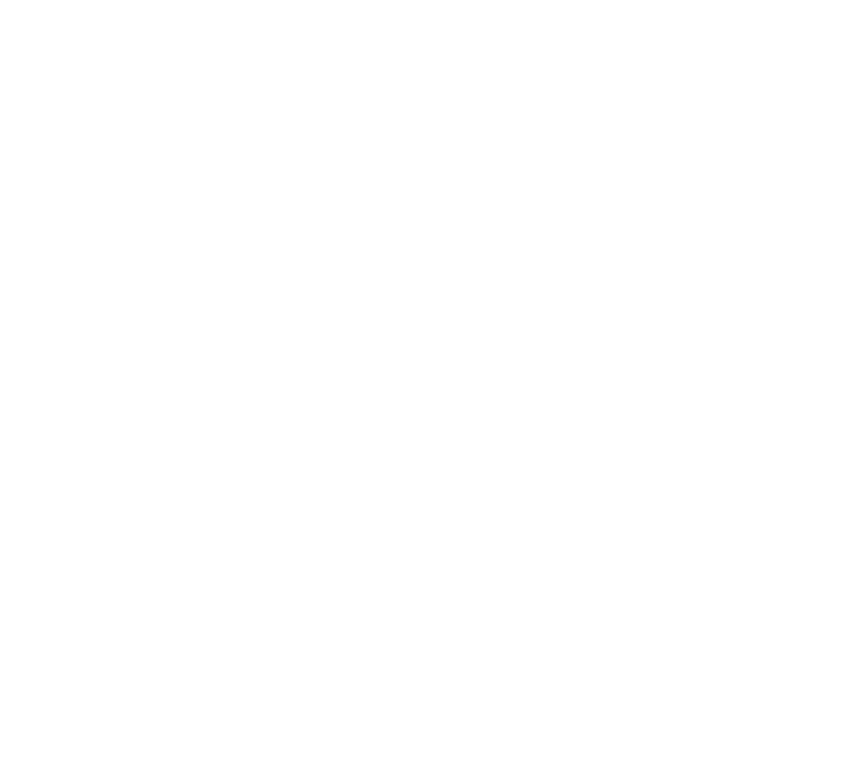
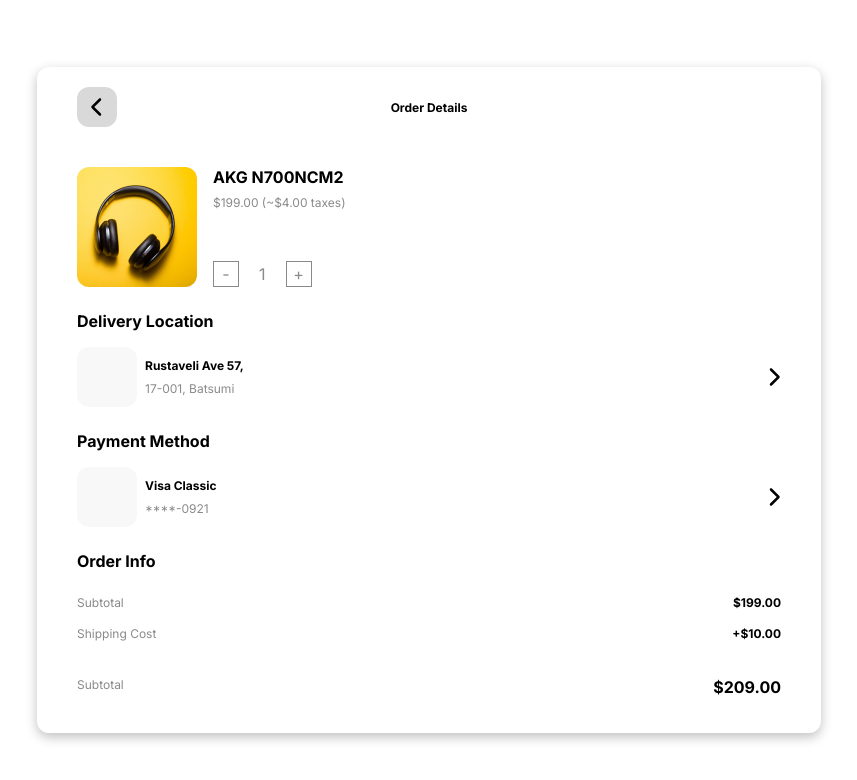
Before and after one commit to devhausleipzig/flexbox-challenge, a plain HTML site: page challenge-2.html in a window 1280 px wide. Shown: the whole page, without its empty margins (211-1068 px from the left). Drawn offline with Linux system fonts and the light colour scheme.

Commit message:
solution 2

```diff
--- a/challenge-2.html
+++ b/challenge-2.html
@@ -6,6 +6,84 @@
     <meta name="viewport" content="width=device-width, initial-scale=1.0" />
     <title>Challenge 2</title>
     <link rel="stylesheet" href="styles/main.css" />
+    <link rel="stylesheet" href="styles/challenge-2.css" />
   </head>
-  <body></body>
+  <body>
+    <div class="container">
+      <div class="card">
+        <header>
+          <a href="index.html" class="link">
+            <img class="chevron-left" src="assets/chevron-left.svg" alt="" />
+          </a>
+          <h2 class="page-heading">Order Details</h2>
+          <div class="hidden"></div>
+        </header>
+        <div class="product">
+          <img class="product-img" src="assets/headphones.jpg" alt="" />
+          <div class="product-information">
+            <div>
+              <h1 class="product-name">AKG N700NCM2</h1>
+              <p class="product-price">$199.00 (~$4.00 taxes)</p>
+            </div>
+            <div class="quantity">
+              <button class="quantity-button">-</button>
+              <span class="quantitiy-value">1</span>
+              <button class="quantity-button">+</button>
+            </div>
+          </div>
+        </div>
+        <div class="sections">
+          <section>
+            <h3 class="section-heading">Delivery Location</h3>
+            <a href="index.html" class="section-row">
+              <div class="row-group">
+                <div class="square"></div>
+                <div>
+                  <p class="row-heading">Rustaveli Ave 57,</p>
+                  <p class="row-value">17-001, Batsumi</p>
+                </div>
+              </div>
+              <img
+                class="chevron-right"
+                src="assets/chevron-right.svg"
+                alt="Chevron Right"
+              />
+            </a>
+          </section>
+          <section>
+            <h3 class="section-heading">Payment Method</h3>
+            <a href="index.html" class="section-row">
+              <div class="row-group">
+                <div class="square"></div>
+                <div>
+                  <p class="row-heading">Visa Classic</p>
+                  <p class="row-value">****-0921</p>
+                </div>
+              </div>
+              <img
+                class="chevron-right"
+                src="assets/chevron-right.svg"
+                alt="Chevron Right"
+              />
+            </a>
+          </section>
+        </div>
+        <h3 class="order-info">Order Info</h3>
+        <div class="shipping">
+          <div class="order-row">
+            <p class="row-description">Subtotal</p>
+            <p class="row-amount">$199.00</p>
+          </div>
+          <div class="order-row">
+            <p class="row-description">Shipping Cost</p>
+            <p class="row-amount">+$10.00</p>
+          </div>
+        </div>
+        <div class="order-row">
+          <p class="row-description">Subtotal</p>
+          <p class="row-amount" id="total">$209.00</p>
+        </div>
+      </div>
+    </div>
+  </body>
 </html>
--- a/styles/challenge-1.css
+++ b/styles/challenge-1.css
@@ -1,15 +1,3 @@
-@import url("https://fonts.googleapis.com/css2?family=Inter:wght@400;700&display=swap");
-
-:root {
-  font-family: "Inter", sans-serif;
-}
-
-.card {
-  width: 55%;
-  box-shadow: 0px 4px 12px rgba(0, 0, 0, 0.25);
-  border-radius: 12px;
-}
-
 #card-img {
   width: 100%;
   border-radius: 12px;
--- a/styles/challenge-2.css
+++ b/styles/challenge-2.css
@@ -0,0 +1,166 @@
+.card {
+  padding-inline: 40px;
+  padding-block: 20px;
+}
+
+a {
+  text-decoration: none;
+}
+
+header {
+  display: flex;
+  align-items: center;
+  justify-content: space-between;
+  margin-bottom: 40px;
+}
+
+.link {
+  background-color: #d9d9d9;
+  height: 40px;
+  aspect-ratio: 1/1;
+  display: flex;
+  justify-content: center;
+  align-items: center;
+  border-radius: 12px;
+}
+.chevron-left {
+  height: 20px;
+}
+
+.page-heading {
+  font-size: 12px;
+}
+
+.hidden {
+  width: 40px;
+}
+
+.product {
+  display: flex;
+  gap: 16px;
+  margin-bottom: 24px;
+}
+
+.product-img {
+  width: 120px;
+  aspect-ratio: 1/1;
+  object-fit: cover;
+  object-position: right;
+  border-radius: 12px;
+}
+
+.product-information {
+  display: flex;
+  flex-direction: column;
+  justify-content: space-between;
+}
+
+.product-name {
+  font-size: 16px;
+  margin-bottom: 8px;
+}
+
+.product-price {
+  font-size: 12px;
+  color: #8a8a8a;
+}
+
+.quantity {
+  color: #8a8a8a;
+  display: flex;
+  align-items: center;
+  gap: 20px;
+}
+
+.quantity-button {
+  all: unset;
+  border: 1px solid #8a8a8a;
+  width: 24px;
+  aspect-ratio: 1/1;
+  display: flex;
+  justify-content: center;
+  align-items: center;
+}
+
+.quantity-button:active {
+  background-color: rgba(138, 138, 138, 0.4);
+}
+
+.quantity-value {
+  font-size: 12px;
+}
+
+.section-heading {
+  font-size: 16px;
+  margin-bottom: 16px;
+}
+
+.sections {
+  display: flex;
+  flex-direction: column;
+  gap: 24px;
+  margin-bottom: 24px;
+}
+
+.section-row {
+  display: flex;
+  align-items: center;
+  justify-content: space-between;
+}
+
+.row-group {
+  display: flex;
+  align-items: center;
+  gap: 8px;
+  font-size: 12px;
+}
+
+.square {
+  height: 60px;
+  aspect-ratio: 1/1;
+  background-color: #d9d9d9;
+  border-radius: 12px;
+  opacity: 20%;
+}
+
+.row-heading {
+  font-weight: bold;
+  margin-bottom: 8px;
+  color: black;
+}
+
+.row-value {
+  color: #8a8a8a;
+}
+
+.chevron-right {
+  height: 20px;
+}
+
+.order-info {
+  font-size: 16px;
+  margin-bottom: 24px;
+}
+
+.order-row {
+  margin-bottom: 16px;
+  display: flex;
+  justify-content: space-between;
+  font-size: 12px;
+}
+
+.row-description {
+  color: #8a8a8a;
+}
+
+.row-amount {
+  font-weight: bold;
+}
+
+.shipping {
+  margin-bottom: 36px;
+}
+
+#total {
+  font-size: 16px;
+}
--- a/styles/main.css
+++ b/styles/main.css
@@ -1,3 +1,9 @@
+@import url("https://fonts.googleapis.com/css2?family=Inter:wght@400;700&display=swap");
+
+:root {
+  font-family: "Inter", sans-serif;
+}
+
 * {
   margin: 0;
 }
@@ -24,3 +30,11 @@
 .challenge-link:hover {
   background-color: orangered;
 }
+
+/* Shared Styles */
+
+.card {
+  width: 55%;
+  box-shadow: 0px 4px 12px rgba(0, 0, 0, 0.25);
+  border-radius: 12px;
+}
```
